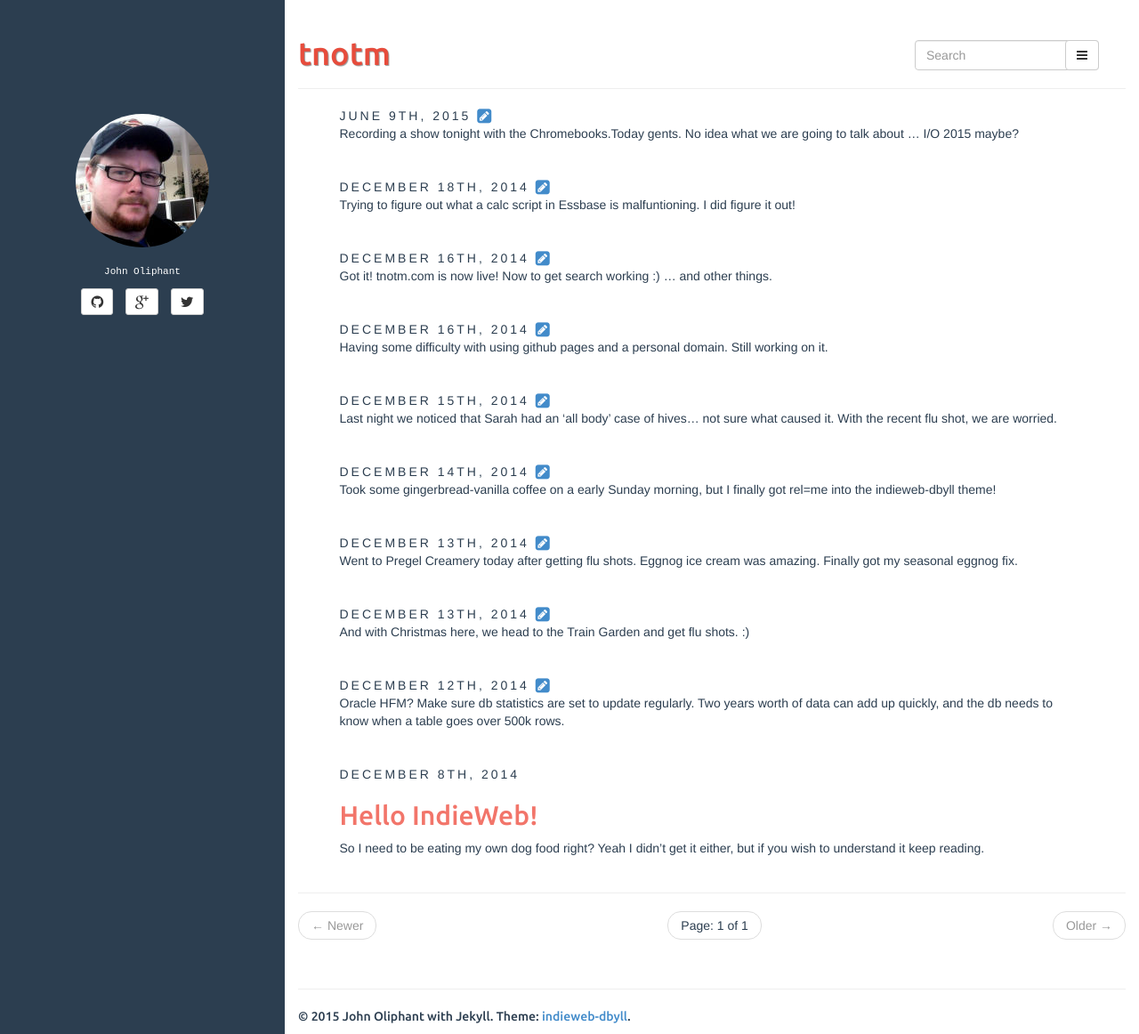
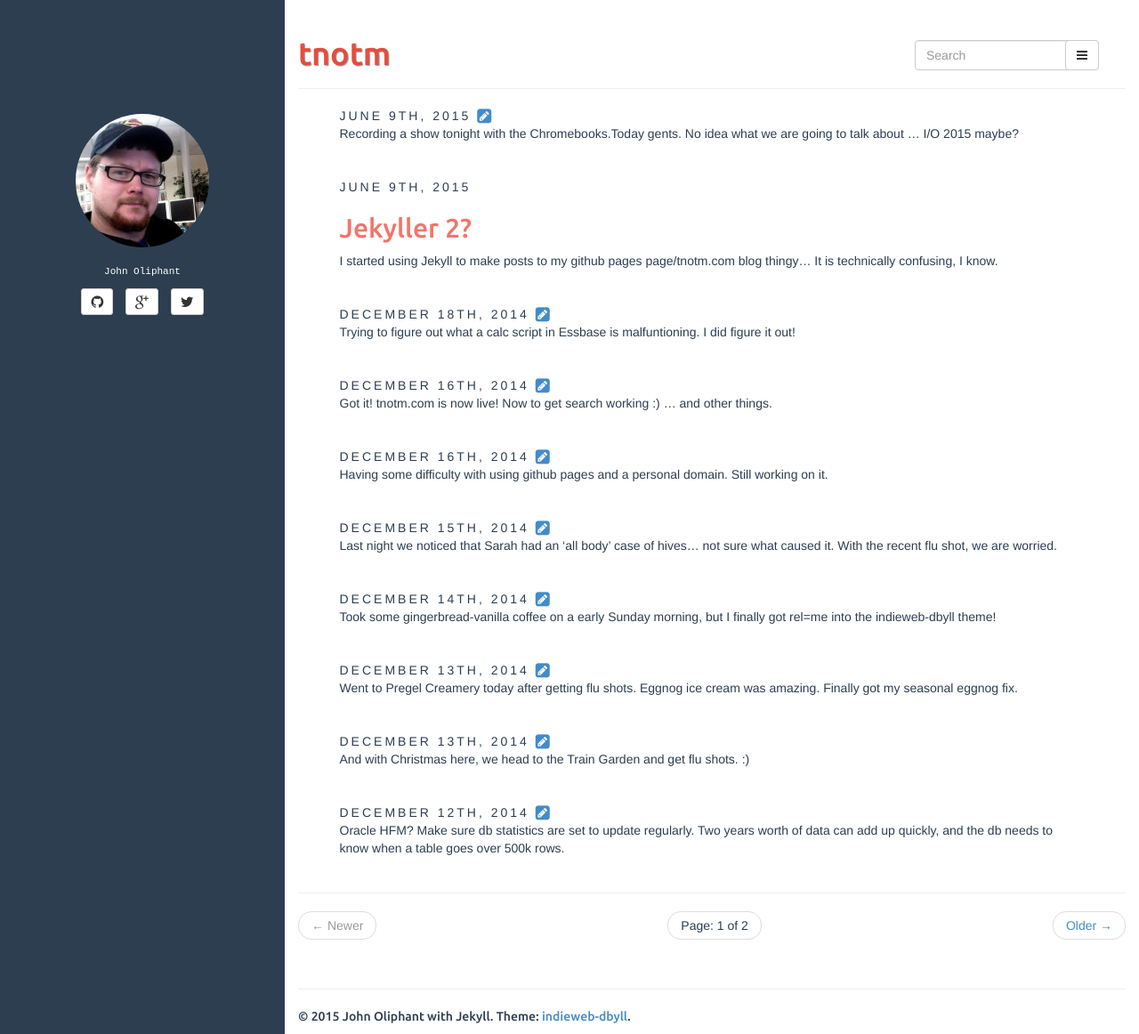
Before and after one commit to tnotm/tnotm.github.io, a Jekyll site: the page built from index.html, in a window 1280 px wide and 1162 px high. Shown: the whole window at 89% size. Built offline with Jekyll 4.4.1, drawn with Linux system fonts in a browser that asks for light colours; the list of posts is cut into pages by our own code; some of the changed lines change nothing that is shown.

Commit message:
update from Jekyller

```diff
--- a/_posts/2015-6-9--post-12-00-00.md
+++ b/_posts/2015-6-9--post-12-00-00.md
@@ -5,17 +5,25 @@ comment:
 date: '2015-6-9'
 info:
 layout: post
-published: false
-sha: 8df66be3652fab5564cf4fc6e47fc13a19ea7353
+published: true
+sha: de7c2495215d768ee71e03737cb33e82869cde81
 slug: '-post-12-00-00'
 tags: []
-title: 'Jekyller 2'
+title: 'Jekyller 2?'
 type: post
 
 ---
 
+I started using Jekyll to make posts to my github pages page/tnotm.com blog thingy... It is technically confusing, I know.
 
+I had created a posting process using [git](http://en.wikipedia.org/wiki/Git_%28software%29) on the command line, but stopped using it.  It worked for a time but I lost it due to multiple factors.  One being that I am me, and I create and drop projects like a crazy person.
 
-https://github.com/tnotm/jekyller
+Today I found [Jekyller](https://chrome.google.com/webstore/detail/jekyller/lgdhgkhhglmhiacjecigalebiffjklec/related?utm_source=chrome-app-launcher-info-dialog) on the Chrome Web Store.  The app connects to Github and allows you to make new posts and edit old ones.  Pretty darn neat.
 
-https://github.com/tnotm/jekyller
+Then I realize I hate the UI.  I have become so used to Material Design I am hating anything else.  So now...
+
+I forked it, but will I make good?
+
+[My fork of Jekyller](https://github.com/tnotm/jekyller)
+<br>
+[The original Jekyller on Github](https://github.com/shinemoon/jekyller)
```
